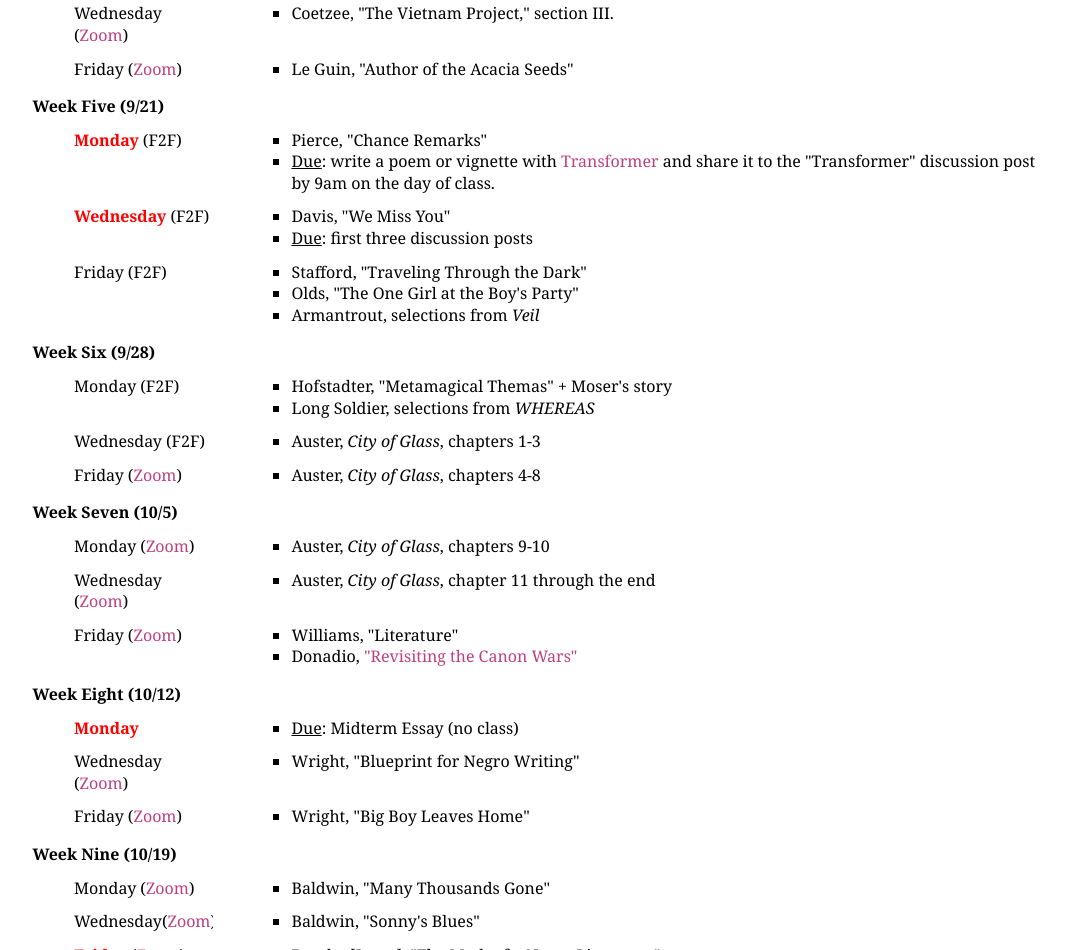
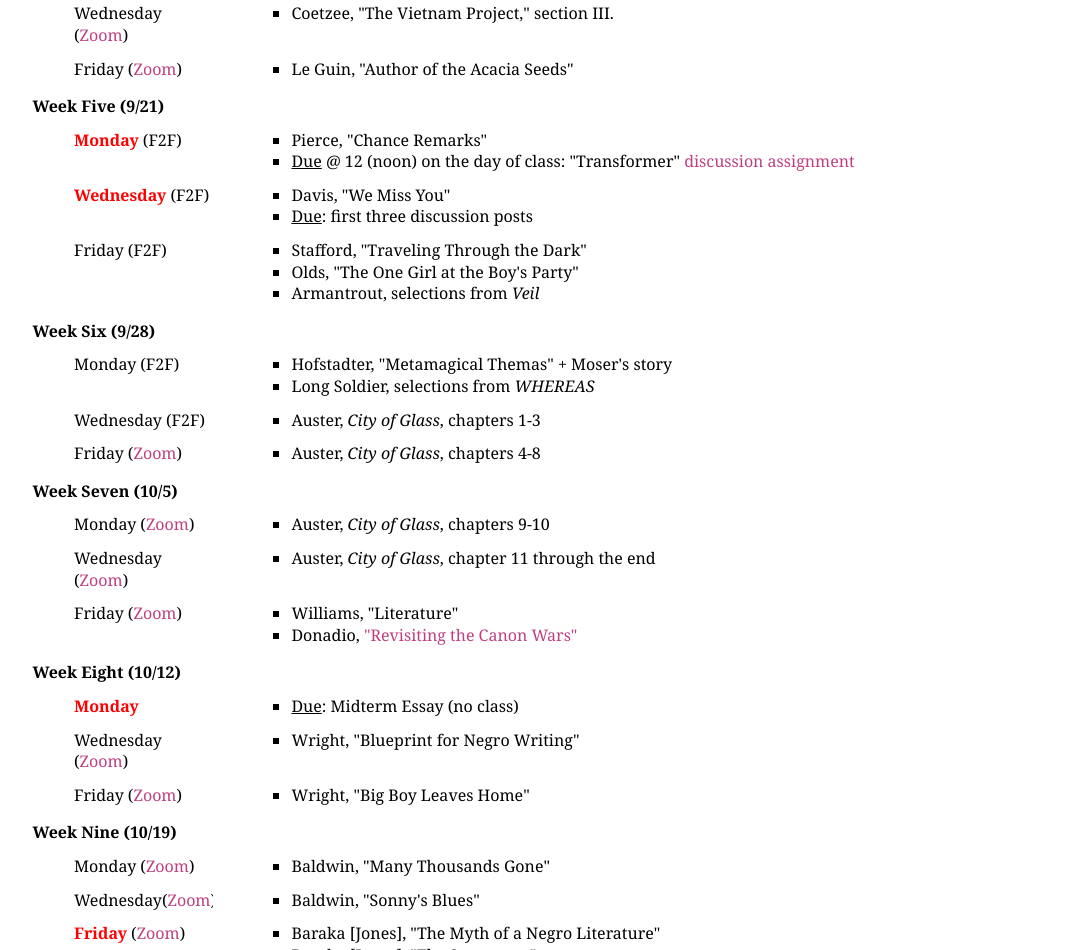
Before and after one commit to loadedonloaded/engl201, a plain HTML site: page index.html in a window 1280 px wide. Shown: the part 2981-3931 px from the top of the page, without its empty margins (89-1155 px from the left). Drawn offline with Linux system fonts and the light colour scheme.

Commit message:
Update index.html

```diff
--- a/index.html
+++ b/index.html
@@ -355,7 +355,7 @@ Final Essay (25%)
                                             </div>
                                             <ul class="m"><div class="column two">
         <li>Pierce, "Chance Remarks"</li>
-        <li><u>Due</u>: write a poem or vignette with <a href="https://transformer.huggingface.co/doc/gpt2-large" target="_blank">Transformer</a> and share it to the "Transformer" discussion post by 9am on the day of class.</li>
+        <li><u>Due</u> @ 12 (noon) on the day of class: "Transformer" <a href="https://psu.instructure.com/courses/2074927/discussion_topics/13280360" target="_blank">discussion assignment</a></li>
                                             </div></ul></div>
                                           <div class="row">
                                             <div class="column one">
```
